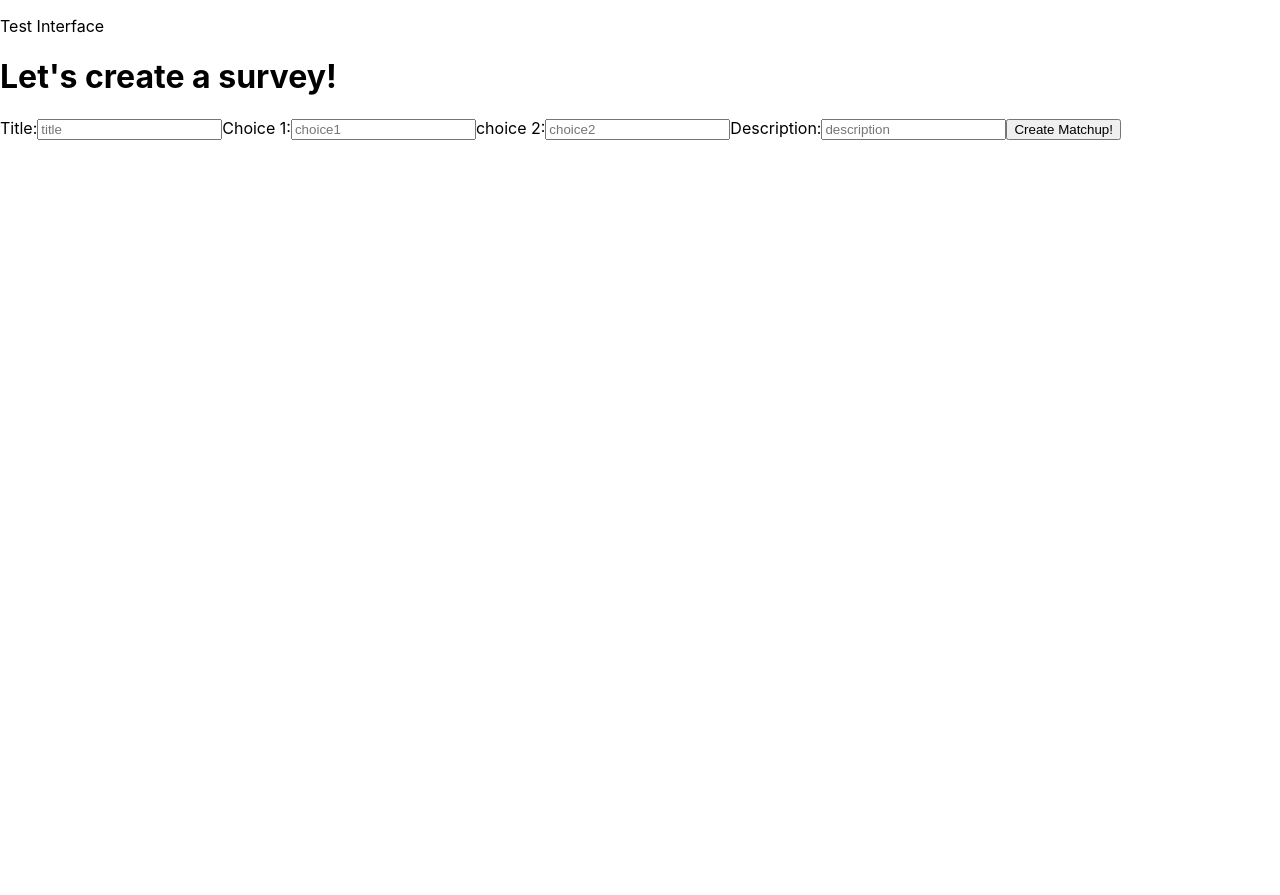
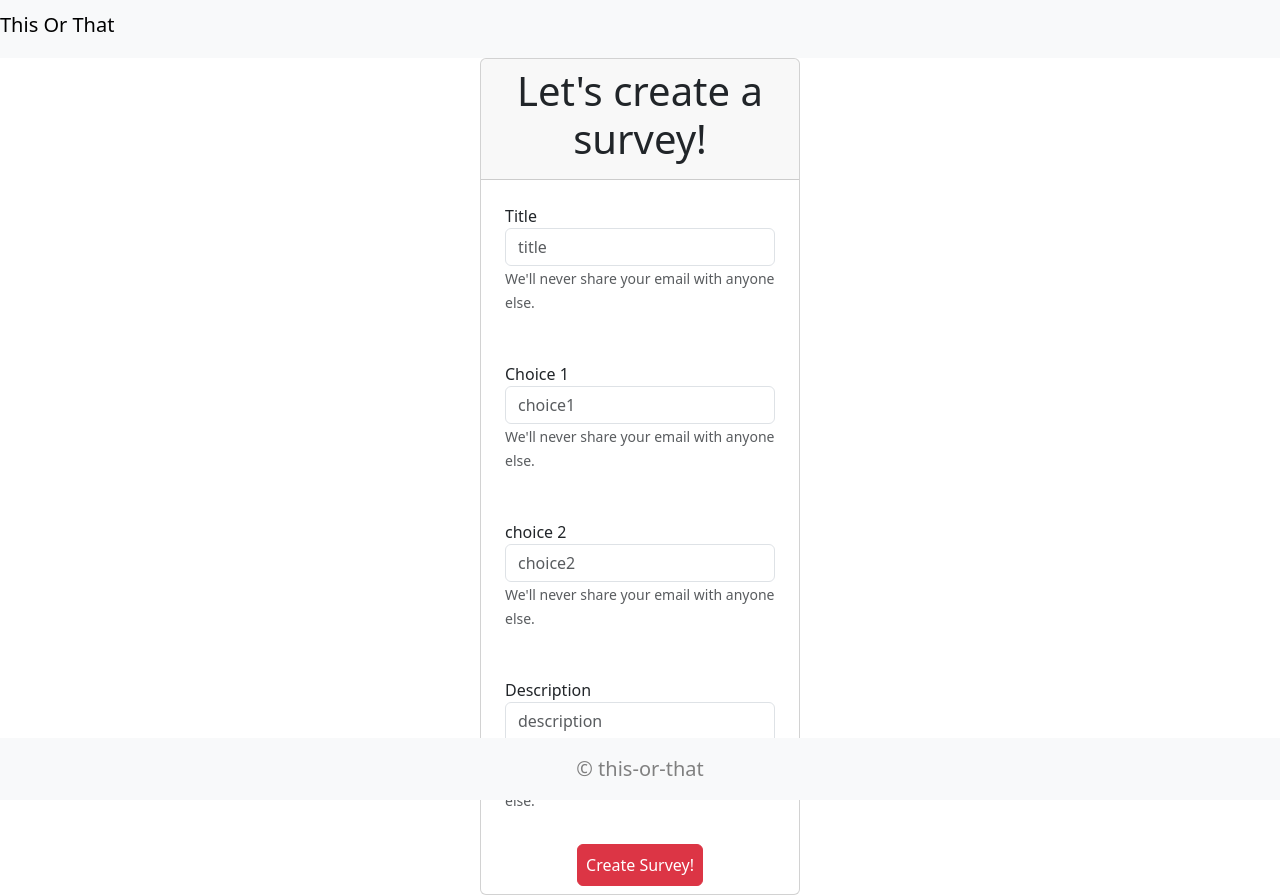
Before and after one commit to yul402/this-or-that, a React (Create React App) app in the folder client/: page /create in a window 1280 px wide. Before the commit the page ends 800 px from the top, so only its background shows below. Built offline with nearby package versions, Linux system fonts and the light colour scheme.

Commit message:
updated surveyForm style and started to work on surveyVote page

```diff
--- a/client/package.json
+++ b/client/package.json
@@ -12,7 +12,8 @@
     "react": "^17.0.1",
     "react-dom": "^17.0.1",
     "react-router-dom": "^6.2.1",
-    "react-scripts": "5.0.1"
+    "react-scripts": "5.0.1",
+    "bootstrap": "^5.3.1"
   },
   "scripts": {
     "start": "react-scripts start",
--- a/client/src/App.css
+++ b/client/src/App.css
@@ -36,3 +36,20 @@
     transform: rotate(360deg);
   }
 }
+
+.form input,
+textarea {
+    display: block;
+    margin-top: 5px;
+    margin-bottom: 5px;
+    width: 100%;
+}
+
+footer {
+  display: flex;
+  position: fixed;
+  width: 100%;
+  justify-content: center;
+  bottom: 0;
+  font-size: 20px;
+}
--- a/client/src/App.js
+++ b/client/src/App.js
@@ -1,6 +1,9 @@
 import './App.css';
+import { BrowserRouter as Router, Routes, Route } from 'react-router-dom';
 import { ApolloClient, ApolloProvider, InMemoryCache } from '@apollo/client';
 import SurveyForm from './components/pages/SurveyForm';
+import Footer from './components/Footer';
+import Header from './components/Header';
 
 const client = new ApolloClient({
   uri: '/graphql',
@@ -9,14 +12,32 @@ const client = new ApolloClient({
 
 function App() {
   return (
-    <ApolloProvider client={client}>
-      <div>
-        <p>
-          Test Interface
-        </p>
-        <SurveyForm/>
-      </div>
-    </ApolloProvider>
+    <div>
+      {/* Header component*/}
+      <Header/>
+
+      {/* Apollo server */}
+        <ApolloProvider client={client}>
+          <Router>
+            <Routes>
+              <Route
+                path="/create"
+                element={<SurveyForm />}
+              />
+              {/* <Route
+                path="/survey/:id"
+                element={<SurveyForm />}
+              /> */}
+              {/* <Route
+                path="*"
+                element={<NotFound />} */}
+            </Routes>
+          </Router>
+          </ApolloProvider>
+
+        {/* Footer component */}
+        <Footer/>
+    </div>
 )}
 
 export default App;
--- a/client/src/components/Footer.js
+++ b/client/src/components/Footer.js
@@ -0,0 +1,13 @@
+import React from 'react';
+
+function Footer(){
+  return(
+    <footer className="bg-light text-center text-lg-start">
+        <div className="text-center p-3" style={{color: "grey"}}>
+            © this-or-that
+        </div>
+    </footer>
+  )
+}
+
+export default Footer;
--- a/client/src/components/Header.js
+++ b/client/src/components/Header.js
@@ -0,0 +1,12 @@
+import React from 'react';
+
+function Header(){
+  return(
+    <nav class="navbar navbar-light bg-light">
+        {/* <a class="navbar-brand" href="#">This Or That</a> */}
+        <h1 class="navbar-brand">This Or That</h1>
+    </nav>
+  )
+}
+
+export default Header;
--- a/client/src/components/pages/SurveyForm.js
+++ b/client/src/components/pages/SurveyForm.js
@@ -43,19 +43,17 @@ const SurveyForm = () => {
   };
 
   return (
+    <div className="d-flex justify-content-center">
       <div className="card bg-white card-rounded w-25">
-      <div className="card-header bg-dark text-center">
+        <div className="card-header text-center">
             <h1>Let's create a survey!</h1>
         </div>
-      <div className="card-body m-5">
-        {/* {loading ? (
-          <div>Loading...</div>
-        ) : ( */}
+        <div>
           <form onSubmit={handleFormSubmit}>
-          {/* <form> */}
-            <label>Title:</label>
+            <div className="form-group p-4">
+              <label>Title</label>
                 <input
-              // value={userInfo.username}
+                  className="form-control"
                   name="title"
                   onChange={handleInputChange}
                   // onBlur={validateField}
@@ -63,10 +61,13 @@ const SurveyForm = () => {
                   placeholder="title"
                   // className = {errorMessage.username ? 'error' : '' }
                 />
+              <small id="emailHelp" className="form-text text-muted">We'll never share your email with anyone else.</small>
+            </div>
 
-            <label>Choice 1:</label>
+            <div className="form-group p-4">
+              <label>Choice 1</label>
               <input
-              // value={userInfo.username}
+                className="form-control"
                 name="choice1"
                 onChange={handleInputChange}
                 // onBlur={validateField}
@@ -74,10 +75,13 @@ const SurveyForm = () => {
                 placeholder="choice1"
                 // className = {errorMessage.username ? 'error' : '' }
               />
+              <small id="emailHelp" className="form-text text-muted">We'll never share your email with anyone else.</small>
+            </div>
 
-            <label>choice 2:</label>
+            <div className="form-group p-4">
+              <label>choice 2</label>
               <input
-              // value={userInfo.username}
+                className="form-control"
                 name="choice2"
                 onChange={handleInputChange}
                 // onBlur={validateField}
@@ -85,24 +89,32 @@ const SurveyForm = () => {
                 placeholder="choice2"
                 // className = {errorMessage.username ? 'error' : '' }
               />
+              <small id="emailHelp" className="form-text text-muted">We'll never share your email with anyone else.</small>
+            </div>
 
-            <label>Description:</label>
-            <input
-              // value={userInfo.username}
+            <div class="form-group p-4">
+              <label>Description</label>
+              <textarea
+                className="form-control"
                 name="description"
                 onChange={handleInputChange}
                 // onBlur={validateField}
                 type="text"
                 placeholder="description"
+                row="5"
                 // className = {errorMessage.username ? 'error' : '' }
               />
-            <button className="btn btn-danger" type="submit">
-              Create Matchup!
+              <small id="emailHelp" className="form-text text-muted">We'll never share your email with anyone else.</small>
+            </div>
+            <div className="d-flex justify-content-center">
+              <button className="btn btn-danger p-2 m-2" type="submit">
+                Create Survey!
               </button>
+            </div>
           </form>
-        {/* )} */}
       </div>
         {/* {error && <div>Something went wrong...</div>} */}
+    </div>
   </div>
   );
 };
--- a/client/src/index.js
+++ b/client/src/index.js
@@ -2,6 +2,7 @@ import React from 'react';
 import ReactDOM from 'react-dom';
 import './index.css';
 import App from './App';
+import 'bootstrap/dist/css/bootstrap.min.css';
 
 ReactDOM.render(
   <React.StrictMode>
```
Also changed, not shown: client/src/components/pages/SurveyVote.js (added), 1 other file (tests, documents, lock files or other folders). Lines whose indentation alone changed are shown as unchanged.
